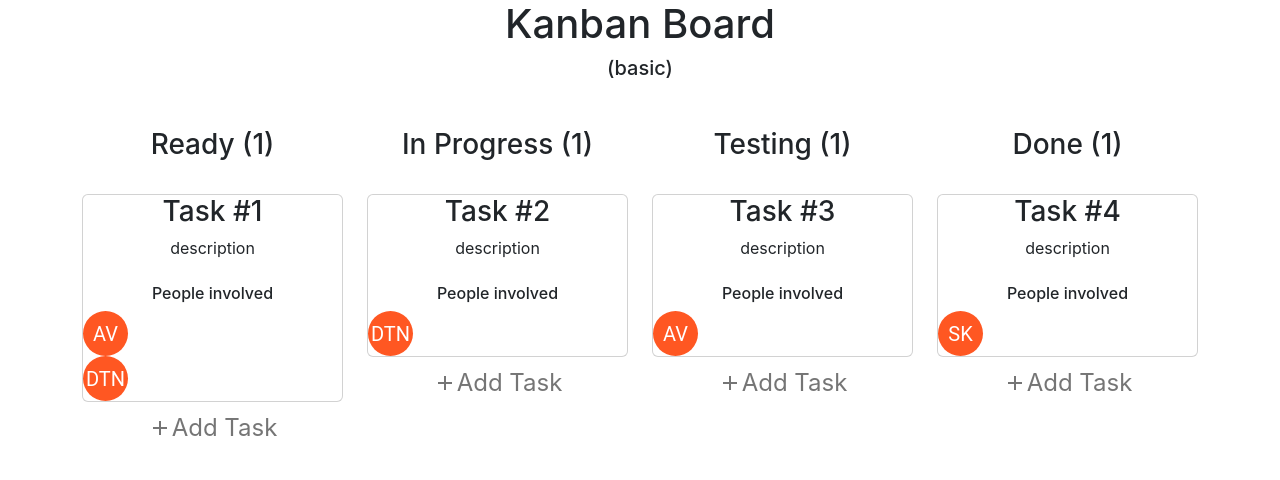
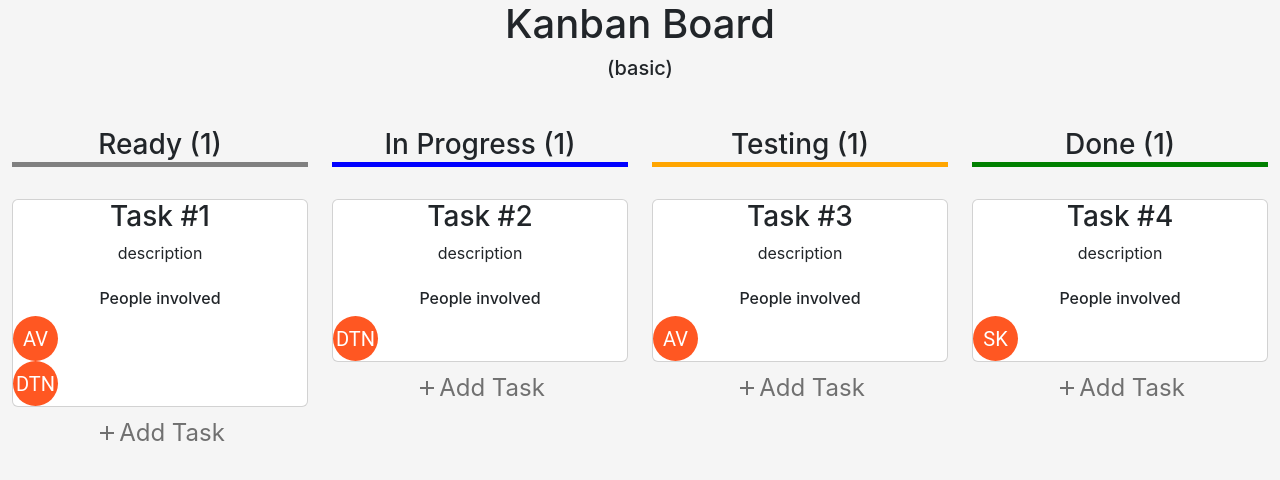
Before and after one commit to Geethu-95/kanban-board, a React (Create React App) app: page / in a window 1280 px wide. Shown: the top 480 px of the page. Built offline with nearby package versions, Linux system fonts and the light colour scheme.

Commit message:
Updated styles

```diff
--- a/src/Pages/Board.jsx
+++ b/src/Pages/Board.jsx
@@ -174,7 +174,7 @@ const Board = () => {
     };
 
     return (
-        <div className='container'>
+        <div className='container-fluid' style={{backgroundColor:'#F5F5F5',width:'100%',height:'100vh'}}>
             <div className="board row">
                 <h1>Kanban Board </h1><h5>(basic)</h5><br></br><br></br><br></br>
                 <div
@@ -185,7 +185,7 @@ const Board = () => {
                     onDragOver={allowDrop}
                     onDrop={drop}
                 >
-                    <h3>Ready ({readyCount})</h3> <br></br>
+                    <h3 style={{borderBottom:'5px solid grey'}}>Ready ({readyCount})</h3> <br></br>
                     {cards.filter(card => card.state === 'ready').map((item) => (
                         <div key={item.id} className="card" draggable="true" onDragStart={drag} data-id={item.id}>
                             <h3 onClick={crossLine}>{item.name}</h3>
@@ -213,7 +213,7 @@ const Board = () => {
                     onDragOver={allowDrop}
                     onDrop={drop}
                 >
-                    <h3>In Progress ({ipCount})</h3> <br></br>
+                    <h3 style={{borderBottom:'5px solid blue'}}>In Progress ({ipCount})</h3> <br></br>
                     {cards.filter(card => card.state === 'ip').map(item => (
                         <div key={item.id} className="card" draggable="true" onDragStart={drag} data-id={item.id}>
 
@@ -241,7 +241,7 @@ const Board = () => {
                     onDrop={drop}
 
                 >
-                    <h3>Testing ({testingCount})</h3> <br></br>
+                    <h3 style={{borderBottom:'5px solid orange'}}>Testing ({testingCount})</h3> <br></br>
                     {cards.filter(card => card.state === 'testing').map(item => (
                         <div key={item.id} className="card" draggable="true"
                             onDragStart={drag} data-id={item.id}>
@@ -269,7 +269,7 @@ const Board = () => {
                     onDragOver={allowDrop}
                     onDrop={drop}
                 >
-                    <h3>Done ({doneCount})</h3> <br></br>
+                    <h3 style={{borderBottom:'5px solid green'}}>Done ({doneCount})</h3> <br></br>
                     {cards.filter(card => card.state === 'done').map(item => (
                         <div key={item.id} className="card" draggable="true" onDragStart={drag} data-id={item.id}>
                             {/* <Card > */}
```
